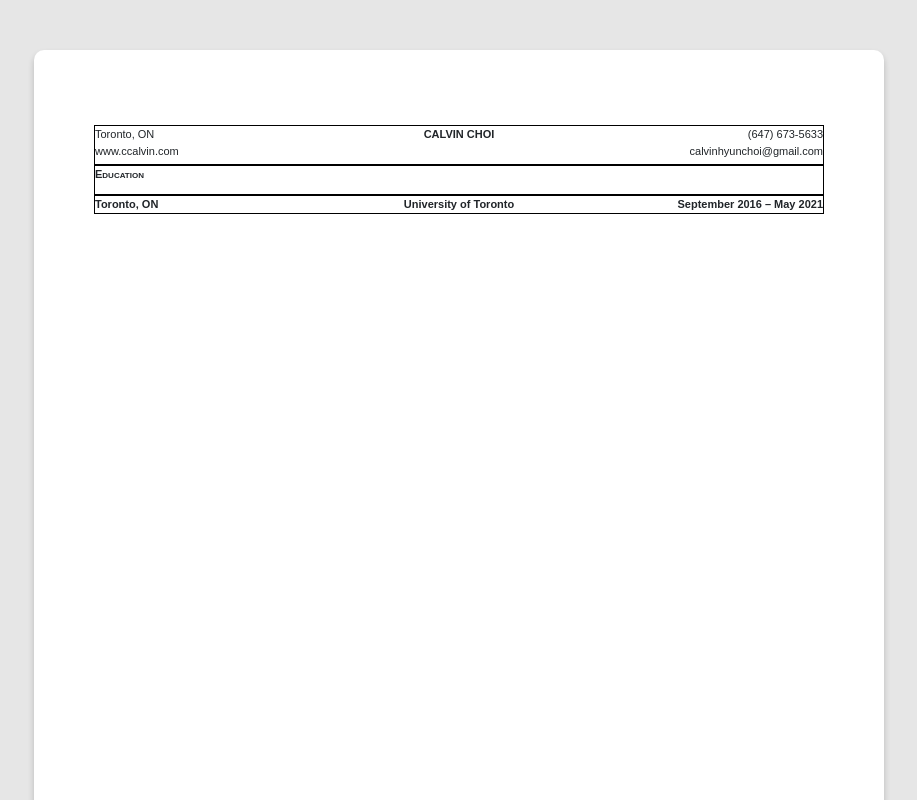
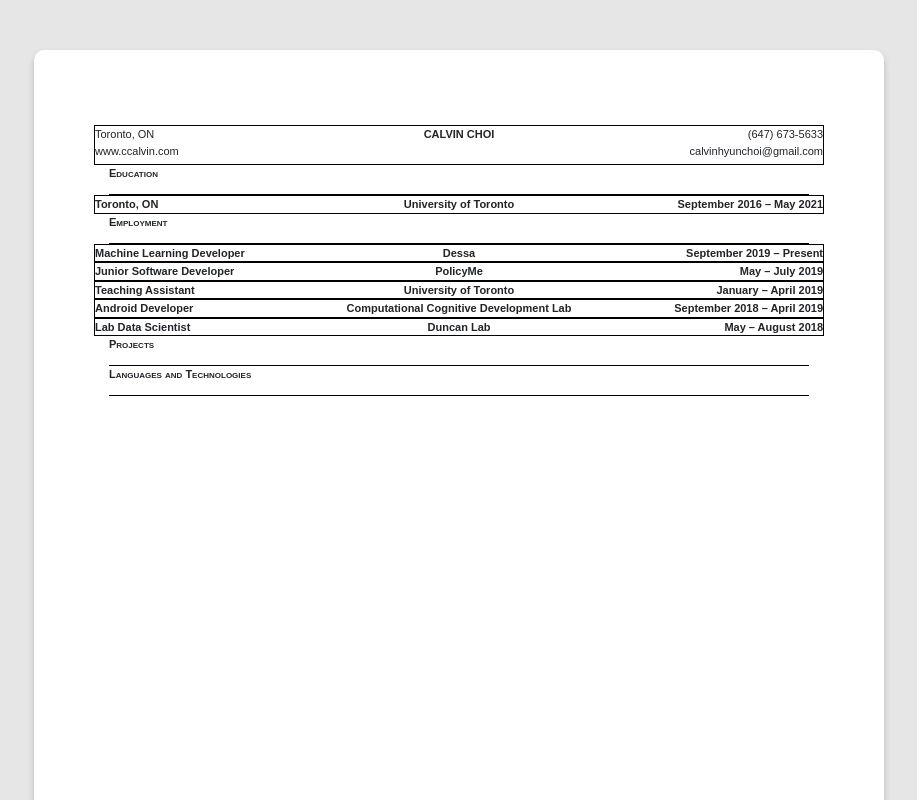
Before and after one commit to choi-calvin/choi-calvin.github.io, a React app: page / in a window 1280 px wide. Shown: the top 800 px of the page, without its empty margins (181-1098 px from the left). Built offline with nearby package versions, Linux system fonts and the light colour scheme.

Commit message:
Added headers and subheaders

```diff
--- a/src/js/containers/Header.js
+++ b/src/js/containers/Header.js
@@ -14,7 +14,7 @@
     const { text } = this.state;
 
     return (
-      <div className="header row bold small-caps">
+      <div className="header bold small-caps">
         {text}
       </div>
     );
--- a/src/js/containers/Resume.css
+++ b/src/js/containers/Resume.css
@@ -6,6 +6,7 @@
   margin: 50px 0;
   padding: 75px;
   box-shadow: 0 4px 6px hsla(0, 0%, 0%, .2);
+  text-align: left;
 }
 
 .center {
--- a/src/js/containers/Resume.js
+++ b/src/js/containers/Resume.js
@@ -16,6 +16,34 @@
             textCenter="University of Toronto"
             textRight="September 2016 – May 2021"
           />
+          <Header text="Employment" />
+          <Subheader
+            textLeft="Machine Learning Developer"
+            textCenter="Dessa"
+            textRight="September 2019 – Present"
+          />
+          <Subheader
+            textLeft="Junior Software Developer"
+            textCenter="PolicyMe"
+            textRight="May – July 2019"
+          />
+          <Subheader
+            textLeft="Teaching Assistant"
+            textCenter="University of Toronto"
+            textRight="January – April 2019"
+          />
+          <Subheader
+            textLeft="Android Developer"
+            textCenter="Computational Cognitive Development Lab"
+            textRight="September 2018 – April 2019"
+          />
+          <Subheader
+            textLeft="Lab Data Scientist"
+            textCenter="Duncan Lab"
+            textRight="May – August 2018"
+          />
+          <Header text="Projects" />
+          <Header text="Languages and Technologies" />
         </div>
       </div>
     );
```
